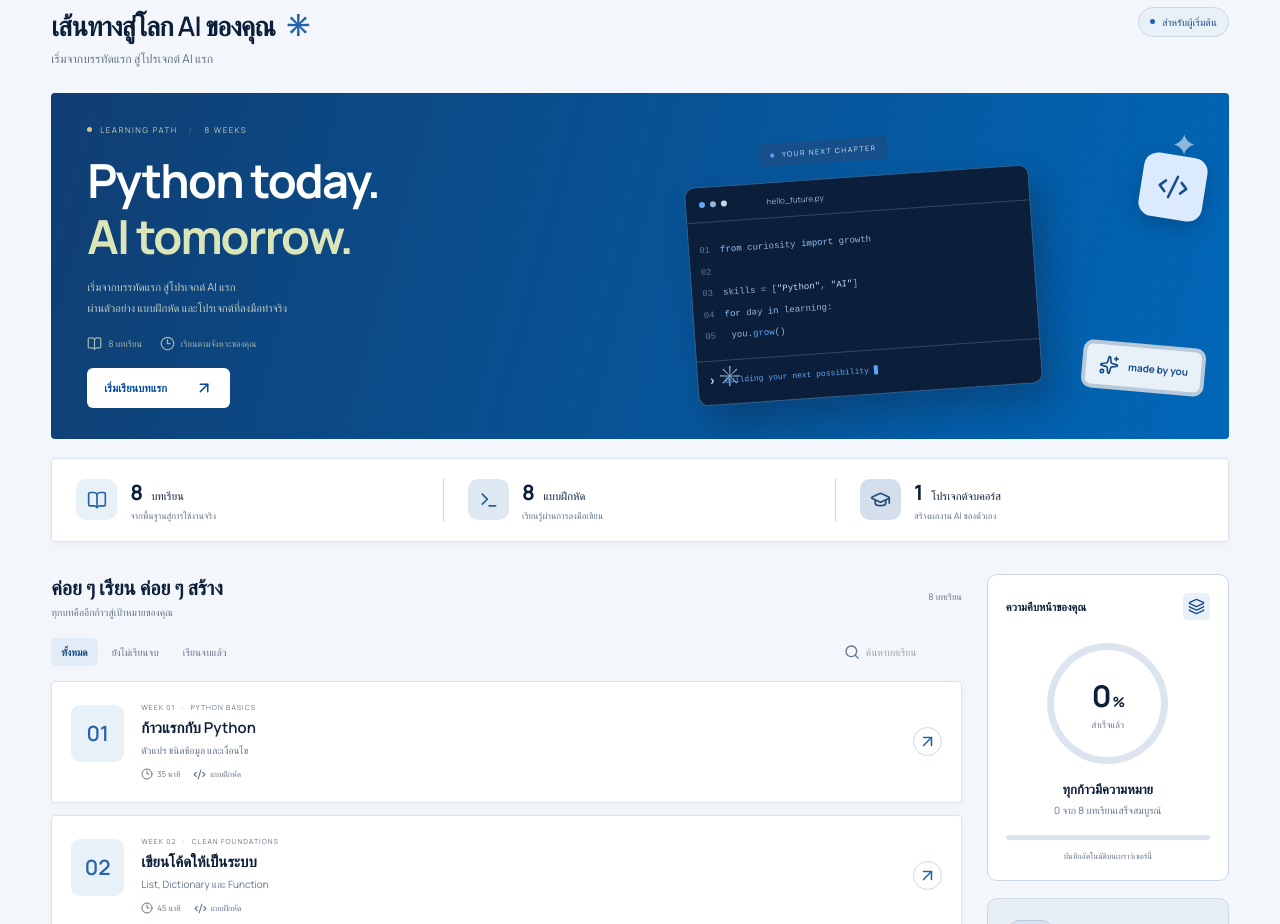
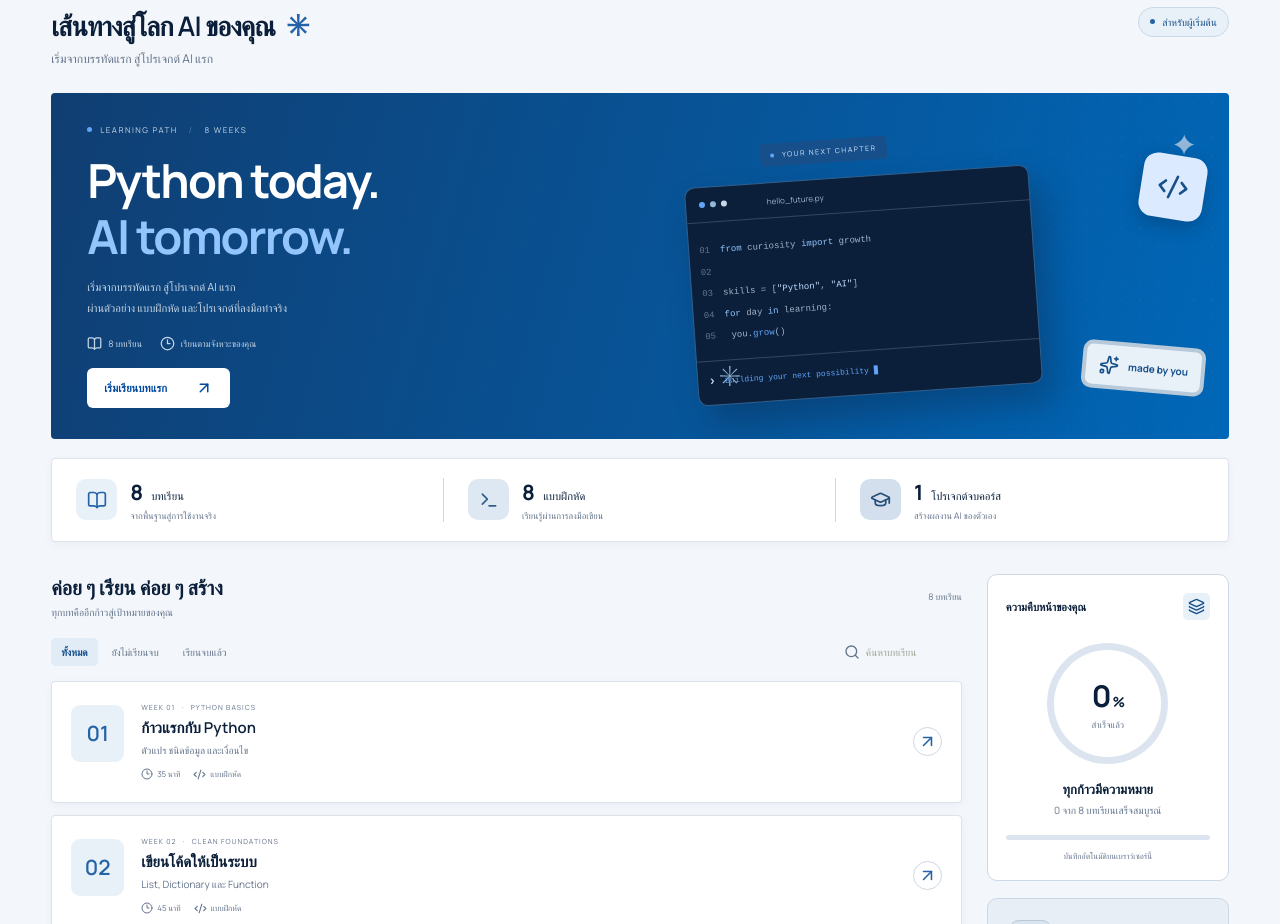
Before and after one commit to kristalynn-devv/devpath, a Next.js app: page / in a window 1280 px wide. Shown: the part 1160-2084 px from the top of the page. Built offline with nearby package versions, Linux system fonts and the light colour scheme; a web font is replaced by a local one.

Commit message:
fix: remove remaining green hero accents

```diff
--- a/app/globals.css
+++ b/app/globals.css
@@ -2140,6 +2140,20 @@ input:focus-visible {
 .course-option:hover,
 .hero-button:hover {
   background: #eef3f8;
+}
+.hero-label,
+.hero-content p,
+.hero-meta {
+  color: #c8d7e6;
+}
+.hero-label > span:first-child {
+  background: #60a5fa;
+}
+.hero h2 > span {
+  color: #93c5fd;
+}
+.menu-button {
+  color: #2563a8;
 }
 .card-arrow {
   border-color: #ccd8e6;
```
